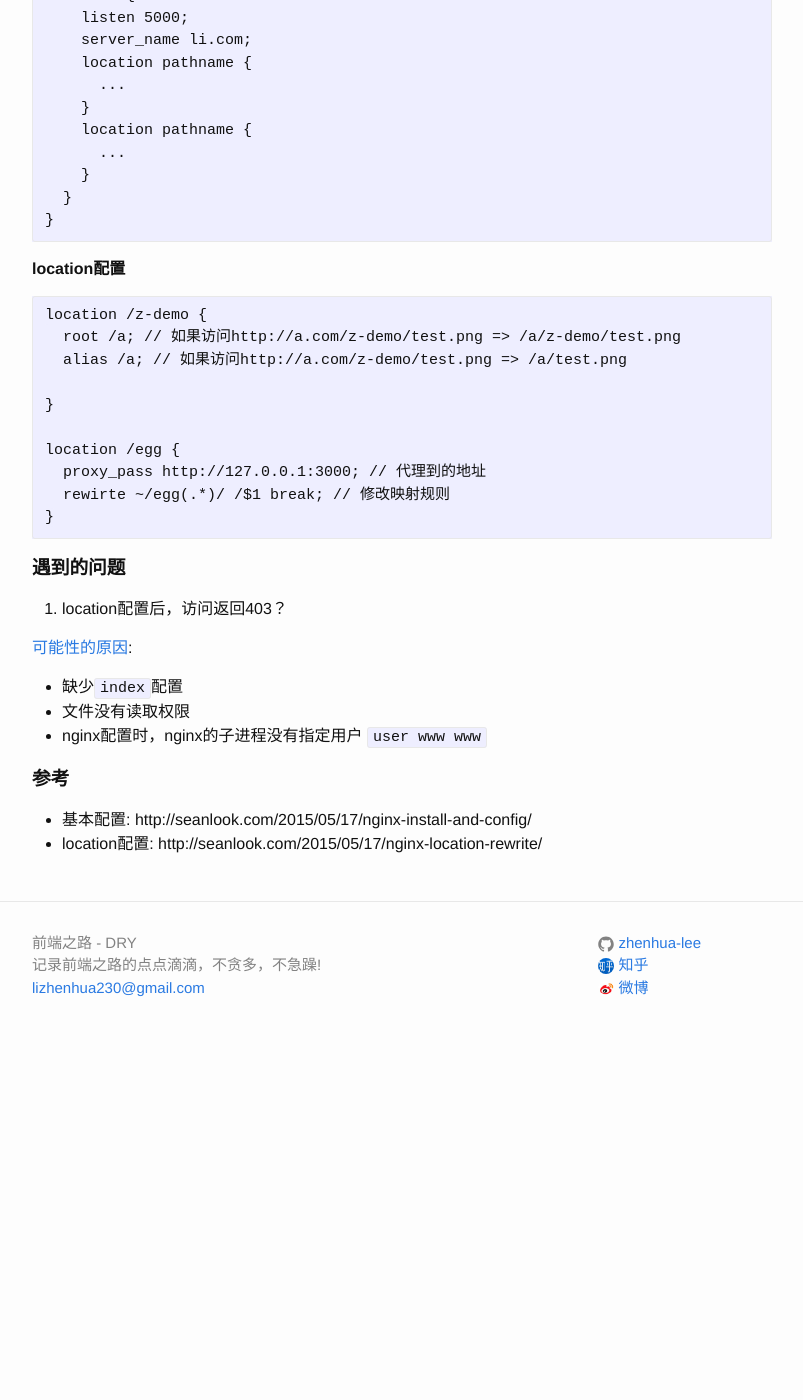
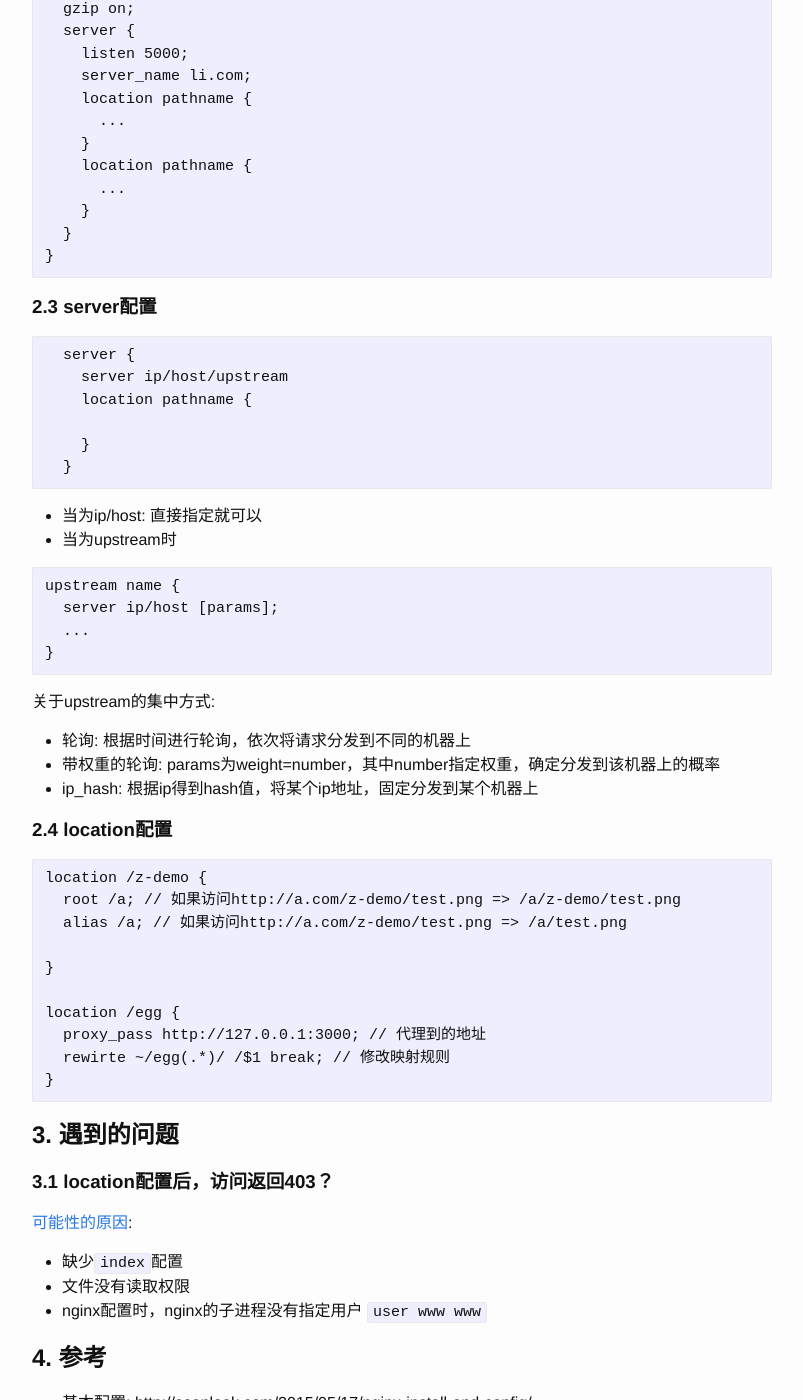
Before and after one commit to zhenhua-lee/zhenhua-lee.github.io, a Jekyll site: the page built from _posts/2017-10-12-nginx.md, in a window 1280 px wide and 1400 px high, scrolled down 871 px. Shown: the whole window, without its empty margins (238-1041 px from the left). Built offline with Jekyll 4.4.1, drawn with Linux system fonts in a browser that asks for light colours; before the commit the page ends 1930 px from its top, so only the background shows below that; some of the changed text lies outside the part shown.

Commit message:
添加upstream部分

````diff
--- a/_posts/2017-10-12-nginx.md
+++ b/_posts/2017-10-12-nginx.md
@@ -6,7 +6,7 @@ excerpt: >
   介绍nginx的安装、命令操作、基本配置。
 ---
 
-## nginx
+# nginx
 
 nginx是俄罗斯人编写的轻量级http服务器，具有如下特点:
 
@@ -16,20 +16,20 @@ nginx是俄罗斯人编写的轻量级http服务器，具有如下特点:
 - 模块化结构
 - 支持SSL和TLSSNI
 
-### 安装
+## 1. 安装
 
 ```
 // 在mac环境下
 brew install nginx
 ```
 
-### 配置
+## 2. 配置
 
 nginx的命令分为简单命令、块级命令，基本格式 `command paramter;`。
 
 nginx的配置分为四部分：全局配置(main)、主机配置(server)、上游服务器配置(upstream)、location配置。
 
-#### 全局配置
+### 2.1 全局配置
 
 与具体业务无关的参数，例如工作进程、身份等信息。
 
@@ -39,7 +39,7 @@ work_process 10; // nginx子进程的个数
 
 ```
 
-#### http
+### 2.2 http
 
 ```
 http {
@@ -56,8 +56,35 @@ http {
   }
 }
 ```
+### 2.3 server配置
 
-#### location配置
+```
+  server {
+    server ip/host/upstream
+    location pathname {
+
+    }
+  }
+```
+
+- 当为ip/host: 直接指定就可以
+- 当为upstream时
+
+```
+upstream name {
+  server ip/host [params];
+  ...
+}
+```
+
+关于upstream的集中方式:
+
+- 轮询: 根据时间进行轮询，依次将请求分发到不同的机器上
+- 带权重的轮询: params为weight=number，其中number指定权重，确定分发到该机器上的概率
+- ip_hash: 根据ip得到hash值，将某个ip地址，固定分发到某个机器上
+
+
+### 2.4 location配置
 
 ```
 location /z-demo {
@@ -73,9 +100,9 @@ location /egg {
 ```
 
 
-### 遇到的问题
+## 3. 遇到的问题
 
-1. location配置后，访问返回403？
+### 3.1 location配置后，访问返回403？
 
 [可能性的原因](https://my.oschina.net/huangchp/blog/209969):
 
@@ -83,7 +110,7 @@ location /egg {
 - 文件没有读取权限
 - nginx配置时，nginx的子进程没有指定用户 `user www www`
 
-### 参考
+## 4. 参考
 
 - 基本配置: http://seanlook.com/2015/05/17/nginx-install-and-config/
 - location配置: http://seanlook.com/2015/05/17/nginx-location-rewrite/
````
